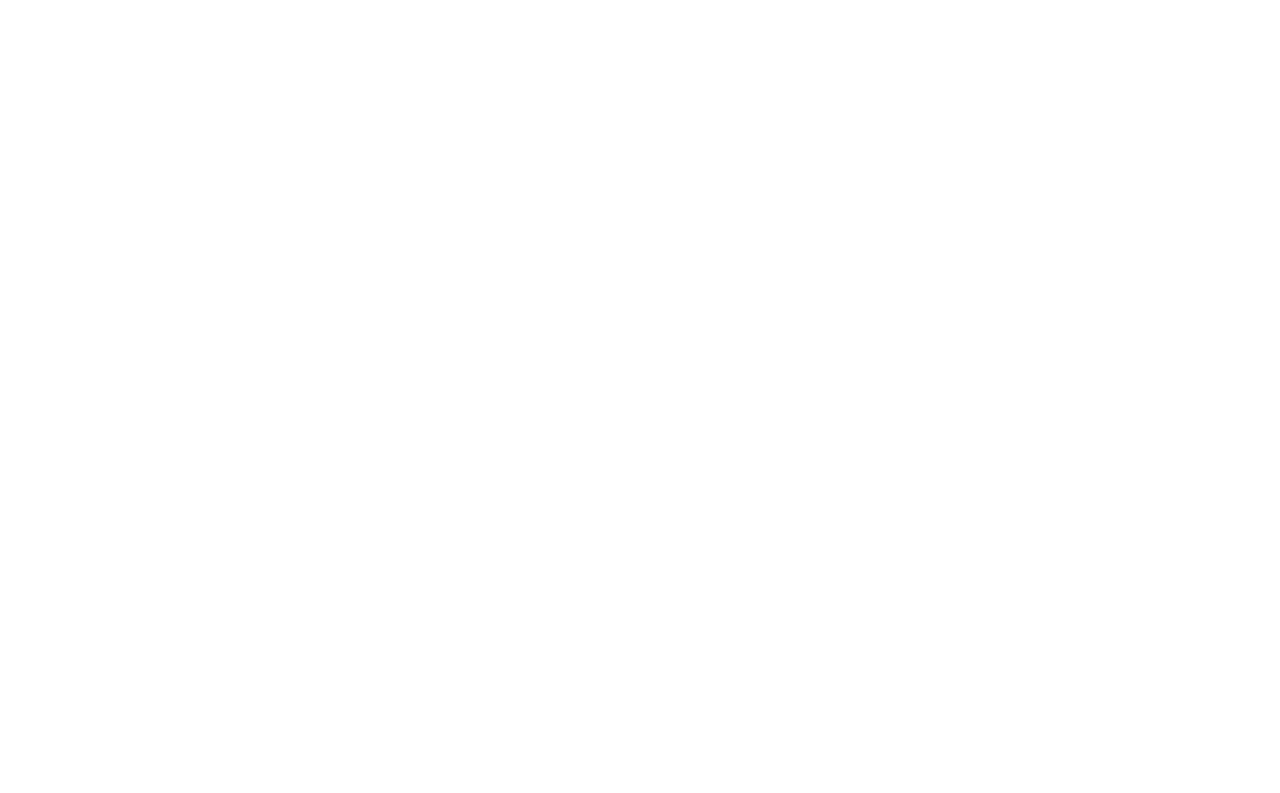
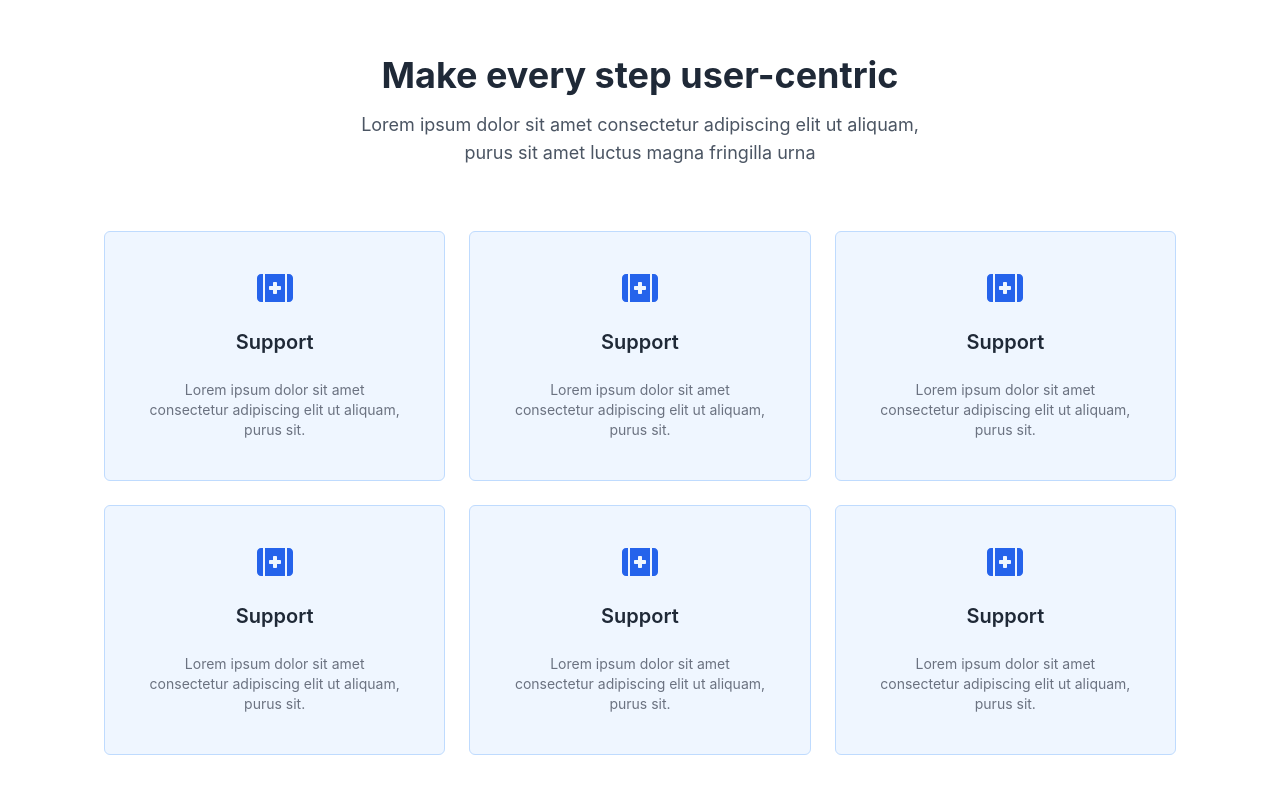
Before and after one commit to arimtiaz/syldon-website, a React (Create React App) app: page / in a window 1280 px wide. Shown: the part 1813-2606 px from the top of the page. Before the commit the page ends 1800 px from the top, so only its background shows below. Built offline with nearby package versions, Linux system fonts and the light colour scheme.

Commit message:
Added Feature Sections

```diff
--- a/src/Components/Home/AboutUs.js
+++ b/src/Components/Home/AboutUs.js
@@ -1,5 +1,5 @@
 import React from "react";
-import HeroImg from "../../images/Hero_Image.png";
+import AboutUsImg from "../../images/About_Us.png";
 
 const AboutUs = () => {
   return (
@@ -8,7 +8,7 @@ const AboutUs = () => {
       <div class="mx-auto w-full max-w-7xl px-5 py-16 md:px-16 md:py-24 lg:py-32 text-left">
         {/* <!-- Component --> */}
         <div class="grid grid-cols-1 items-start justify-items-start gap-8 sm:gap-20 lg:grid-cols-2">
-          <img src={HeroImg} alt="" class="inline-block h-full w-full" />
+          <img src={AboutUsImg} alt="" class="inline-block h-full w-full" />
           {/* <!-- Hero Content --> */}
           <div class="flex flex-col">
             {/* <!-- Hero Title --> */}
--- /dev/null
+++ b/src/Components/Home/Feature.js
@@ -0,0 +1,90 @@
+import { faKitMedical } from "@fortawesome/free-solid-svg-icons";
+import { FontAwesomeIcon } from "@fortawesome/react-fontawesome";
+import React from "react";
+
+const Feature = () => {
+  return (
+    <div>
+      <section>
+        {/* <!-- Container --> */}
+        <div class="mx-auto w-full max-w-6xl px-5 py-16 md:px-10 md:py-24 lg:py-16">
+          {/* <!-- Title --> */}
+          <div class="flex flex-col items-center text-center">
+            <h2 class="text-2xl font-bold md:text-4xl">
+              Make every step user-centric
+            </h2>
+            <p class="mb-8 mt-4 max-w-xl text-base text-gray-600 md:mb-12 md:text-lg lg:mb-16">
+              Lorem ipsum dolor sit amet consectetur adipiscing elit ut aliquam,
+              purus sit amet luctus magna fringilla urna
+            </p>
+          </div>
+          {/* <!-- Features Content --> */}
+          <div class="grid gap-5 sm:grid-cols-2 md:grid-cols-3 md:gap-4 lg:gap-6 ">
+            {/* <!-- Features Item --> */}
+            <div class="grid gap-6 rounded-md border border-solid border-blue-200 bg-blue-50 p-8 md:p-10">
+              <FontAwesomeIcon className="mx-auto" size="2xl" color="#2563eb" icon={faKitMedical}></FontAwesomeIcon>
+              <h3 class="text-xl font-semibold">Support</h3>
+              <p class="text-sm text-gray-500">
+                Lorem ipsum dolor sit amet consectetur adipiscing elit ut
+                aliquam, purus sit.
+              </p>
+            </div>
+            {/*  */}
+            {/* <!-- Features Item --> */}
+            <div class="grid gap-6 rounded-md border border-solid border-blue-200 bg-blue-50 p-8 md:p-10">
+              <FontAwesomeIcon className="mx-auto" size="2xl" color="#2563eb" icon={faKitMedical}></FontAwesomeIcon>
+              <h3 class="text-xl font-semibold">Support</h3>
+              <p class="text-sm text-gray-500">
+                Lorem ipsum dolor sit amet consectetur adipiscing elit ut
+                aliquam, purus sit.
+              </p>
+            </div>
+            {/*  */}
+            {/* <!-- Features Item --> */}
+            <div class="grid gap-6 rounded-md border border-solid border-blue-200 bg-blue-50 p-8 md:p-10">
+              <FontAwesomeIcon className="mx-auto" size="2xl" color="#2563eb" icon={faKitMedical}></FontAwesomeIcon>
+              <h3 class="text-xl font-semibold">Support</h3>
+              <p class="text-sm text-gray-500">
+                Lorem ipsum dolor sit amet consectetur adipiscing elit ut
+                aliquam, purus sit.
+              </p>
+            </div>
+            {/*  */}
+            {/* <!-- Features Item --> */}
+            <div class="grid gap-6 rounded-md border border-solid border-blue-200 bg-blue-50 p-8 md:p-10">
+              <FontAwesomeIcon className="mx-auto" size="2xl" color="#2563eb" icon={faKitMedical}></FontAwesomeIcon>
+              <h3 class="text-xl font-semibold">Support</h3>
+              <p class="text-sm text-gray-500">
+                Lorem ipsum dolor sit amet consectetur adipiscing elit ut
+                aliquam, purus sit.
+              </p>
+            </div>
+            {/*  */}
+            {/* <!-- Features Item --> */}
+            <div class="grid gap-6 rounded-md border border-solid border-blue-200 bg-blue-50 p-8 md:p-10">
+              <FontAwesomeIcon className="mx-auto" size="2xl" color="#2563eb" icon={faKitMedical}></FontAwesomeIcon>
+              <h3 class="text-xl font-semibold">Support</h3>
+              <p class="text-sm text-gray-500">
+                Lorem ipsum dolor sit amet consectetur adipiscing elit ut
+                aliquam, purus sit.
+              </p>
+            </div>
+            {/*  */}
+            {/* <!-- Features Item --> */}
+            <div class="grid gap-6 rounded-md border border-solid border-blue-200 bg-blue-50 p-8 md:p-10">
+              <FontAwesomeIcon className="mx-auto" size="2xl" color="#2563eb" icon={faKitMedical}></FontAwesomeIcon>
+              <h3 class="text-xl font-semibold">Support</h3>
+              <p class="text-sm text-gray-500">
+                Lorem ipsum dolor sit amet consectetur adipiscing elit ut
+                aliquam, purus sit.
+              </p>
+            </div>
+            {/*  */}
+          </div>
+        </div>
+      </section>
+    </div>
+  );
+};
+
+export default Feature;
--- a/src/Components/Home/Home.js
+++ b/src/Components/Home/Home.js
@@ -4,6 +4,7 @@ import Nav from '../Nav/Nav';
 import ContactNav from '../Nav/ContactNav';
 import Facts from './Facts';
 import AboutUs from './AboutUs';
+import Feature from './Feature';
 
 
 const Home = () => {
@@ -14,6 +15,7 @@ const Home = () => {
             <Hero></Hero>
             <Facts></Facts>
             <AboutUs></AboutUs>
+            <Feature></Feature>
         </div>
     );
 };
```
Also changed, not shown: src/images/About_Us.png (added).
